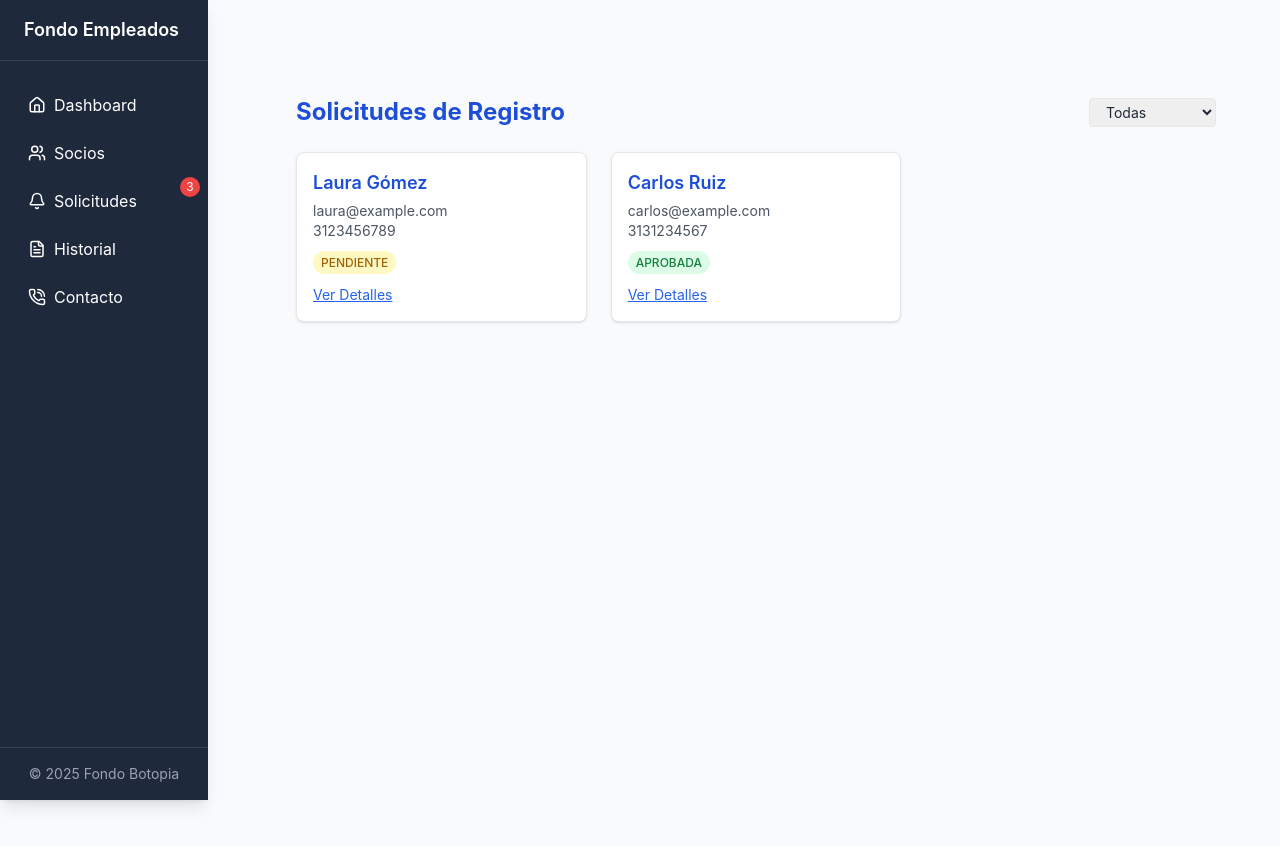
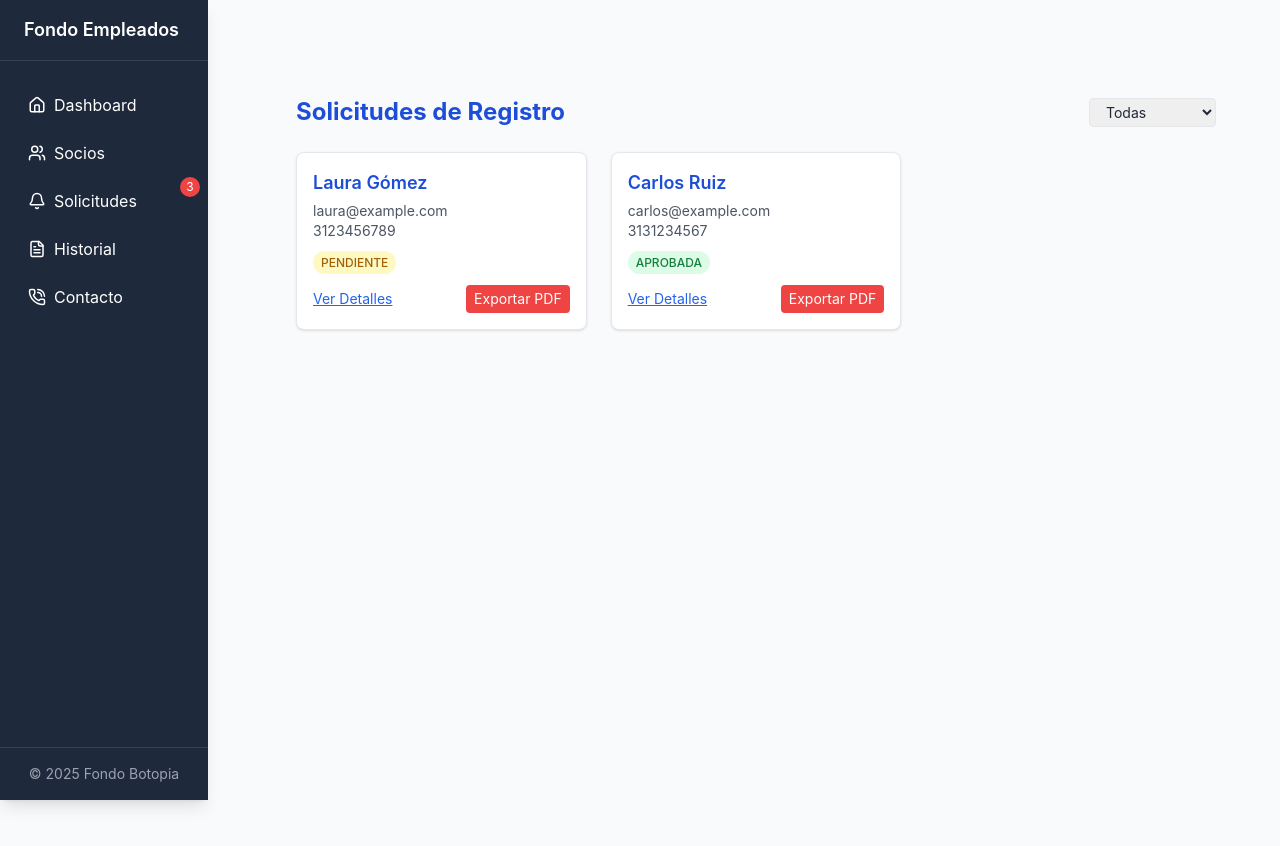
Before and after one commit to Emmanuelxs13/mi-proyecto-inversiones, a React (Vite) app in the folder frontend/: page /solicitudes in a window 1280 px wide. Built offline with nearby package versions, Linux system fonts and the light colour scheme.

Commit message:
Agrega exportación a PDF de solicitudes individuales desde el listado

```diff
--- a/frontend/src/pages/Solicitudes.tsx
+++ b/frontend/src/pages/Solicitudes.tsx
@@ -1,8 +1,9 @@
 // Solicitudes.tsx
-// Vista de solicitudes de registro con datos simulados, filtro por estado, acciones (ver, aprobar, rechazar) y contador en el sidebar
+// Vista de solicitudes de registro con datos simulados, filtro por estado, acciones (ver, aprobar, rechazar), exportación a PDF y contador
 
 import React, { useState } from "react";
 import { format } from "date-fns";
+import { exportSolicitudesToPDF } from "../utils/ExportSolicitudesUtils";
 
 // Tipo para representar una solicitud
 interface Solicitud {
@@ -58,7 +59,6 @@ const Solicitudes = () => {
 
   return (
     <div className="min-h-screen bg-gray-50 px-6 pt-6 pb-12 lg:pl-64 animate-fade-in">
-
       <section className="py-12 px-4 max-w-6xl mx-auto animate-fade-in">
         <div className="flex justify-between items-center mb-6">
           <h1 className="text-2xl font-bold text-blue-700">Solicitudes de Registro</h1>
@@ -99,12 +99,20 @@ const Solicitudes = () => {
               >
                 {sol.estado.toUpperCase()}
               </span>
-              <button
-                onClick={() => setModal(sol)}
-                className="block mt-3 text-blue-600 text-sm underline"
-              >
-                Ver Detalles
-              </button>
+              <div className="mt-3 flex justify-between items-center">
+                <button
+                  onClick={() => setModal(sol)}
+                  className="text-blue-600 text-sm underline"
+                >
+                  Ver Detalles
+                </button>
+                <button
+                  onClick={() => exportSolicitudesToPDF([sol])}
+                  className="text-sm px-2 py-1 bg-red-500 hover:bg-red-600 text-white rounded"
+                >
+                  Exportar PDF
+                </button>
+              </div>
             </div>
           ))}
         </div>
```
